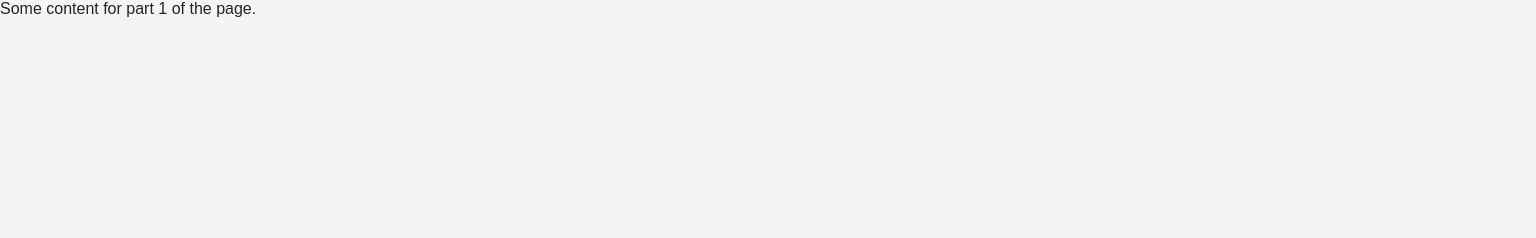
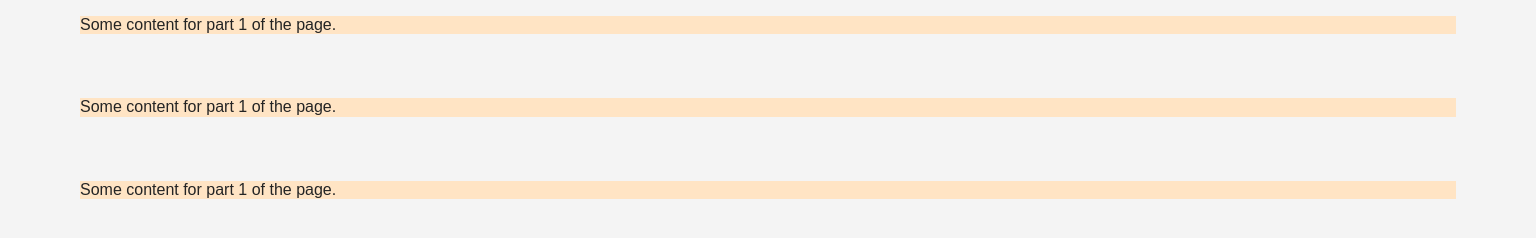
Before and after one commit to antmuraha/fp-your-energy, a website built with Vite: page src/index.html in a window 1536 px wide. Built offline with nearby package versions, Linux system fonts and the light colour scheme.

Commit message:
refactor: enhance layout and structure in base.css and index.html

```diff
--- a/src/css/common/base.css
+++ b/src/css/common/base.css
@@ -30,13 +30,72 @@ html {
 }
 
 body {
+  display: flex;
+  flex-direction: column;
+  min-height: 100vh;
   margin: 0;
   font-family: var(--font-main);
-  background: var(--color-bg);
+  background-color: var(--color-bg);
   color: var(--color-text);
+  --section-margin: 40px;
+  --content-padding: 20px;
 }
 img {
   display: block;
   max-width: 100%;
   height: auto;
 }
+
+main {
+  flex-grow: 1;
+  padding: 8px var(--content-padding) 0px var(--content-padding);
+}
+
+@media (min-width: 768px) {
+  body {
+    --section-margin: 64px;
+    --content-padding: 32px;
+  }
+  main {
+    padding: 32px var(--content-padding) 0 var(--content-padding);
+  }
+}
+
+@media (min-width: 1440px) {
+  body {
+    --section-margin: 64px;
+    --content-padding: 32px;
+  }
+  main {
+    display: flex;
+    flex-direction: column;
+    align-items: center;
+    padding: 16px var(--content-padding) 0px var(--content-padding);
+    width: 1440px;
+    margin: 0 auto;
+  }
+}
+
+input,
+textarea {
+  color: var(--color-text);
+}
+
+.visually-hidden {
+  position: absolute;
+  width: 1px;
+  height: 1px;
+  margin: -1px;
+  border: 0;
+  padding: 0;
+  white-space: nowrap;
+  clip-path: inset(100%);
+  clip: rect(0 0 0 0);
+  overflow: hidden;
+}
+
+/* Use this class for sections on pages */
+.section {
+  width: 100%;
+  margin-bottom: var(--section-margin);
+}
--- a/src/index.html
+++ b/src/index.html
@@ -13,17 +13,26 @@
       rel="preload"
       as="style"
     />
-
     <!-- Preload styles for production -->
     <link rel="preload" href="./css/styles.css" as="stylesheet" />
     <!-- Link styles for development -->
     <link rel="stylesheet" href="./css/styles.css" />
   </head>
   <body>
-    <main>
+    <!-- The header content will be here -->
+    <main class="main-content">
+      <!-- The Hero content will be here with #hero-->
+
+      <!-- The Exercises content will be here with #exercises-->
+
+      <!-- Example-->
+      <load src="./partials/part_1.html" />
+      <load src="./partials/part_1.html" />
       <load src="./partials/part_1.html" />
     </main>
+    <!-- The footer content will be here with #footer -->
 
+    <!-- Below, insert the modals -->
     <script type="module" src="./js/some-script.js" async></script>
   </body>
 </html>
--- a/src/partials/part_1.html
+++ b/src/partials/part_1.html
@@ -1,3 +1,3 @@
-<section id="part_1" class="part_1">
+<section id="part_1" class="section part_1" style="background-color: bisque;">
   Some content for part 1 of the page.
 </section>
```
